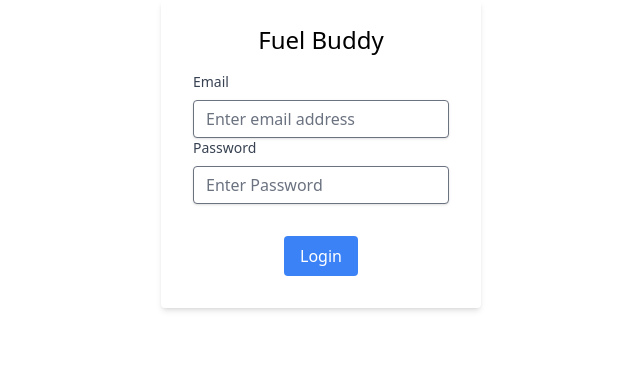
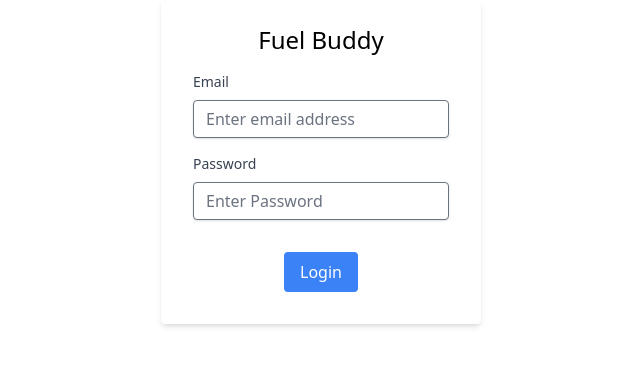
Before and after one commit to thecryptoeditor/fuelbuddy-experiment, a Vue app: page /login in a window 1280 px wide. Shown: the top 366 px of the page, without its empty margins (319-959 px from the left). Built offline with nearby package versions, Linux system fonts and the light colour scheme.

Commit message:
Indentation added.

```diff
--- a/src/assets/styles/_custom.scss
+++ b/src/assets/styles/_custom.scss
@@ -0,0 +1 @@
+// Custom styles will be gone here
--- a/src/main.js
+++ b/src/main.js
@@ -1,9 +1,6 @@
 import { createApp } from 'vue'
 import { createPinia } from 'pinia'
 import axios from "axios";
-// import { useStore } from './stores'; // Pinia store
-
-// const store = useStore();
 
 // styles main file imported from styles folder
 import "./assets/styles/index.scss";
--- a/src/stores/index.js
+++ b/src/stores/index.js
@@ -1,14 +1,12 @@
-// import { createPinia } from 'pinia';
-
-// export const useStore = createPinia();
-
 import { defineStore } from 'pinia'
 
 export const useUserStore = defineStore('user', {
+
     state: () => ({
         user: null,
         name: 'Test User'
     }),
+
     actions: {
         setUser(user) {
             this.user = user;
--- a/src/views/auth/login.vue
+++ b/src/views/auth/login.vue
@@ -23,7 +23,7 @@
                     />
                 </div>
 
-                <div class='password group mb-4'>
+                <div class='password group mb-4 mt-4'>
                     <label
                         class="block text-gray-700 text-sm mb-2"
                         for="password"
--- a/src/views/visuals/Dashboard.vue
+++ b/src/views/visuals/Dashboard.vue
@@ -1,12 +1,9 @@
 <template>
-    <div v-if="user">
+    <div>
         <p>User ID: {{ user.uid }}</p>
         <p>Name: {{ user.displayName }}</p>
-      <!-- other user details... -->
+
         <button @click="logout">Logout</button>
-    </div>
-    <div v-else>
-      Not logged in
     </div>
 </template>
 
@@ -16,7 +13,11 @@
 import 'firebase/auth';
 
 export default {
+    name: 'Dashboard',
+    title: 'FuelBuddy - Dashboard',
+
     setup() {
+
         const user = ref(null);
 
         onMounted(() => {
```
Also changed, not shown: src/router/index.js (+4 -3 lines). Lines whose indentation alone changed are shown as unchanged.
